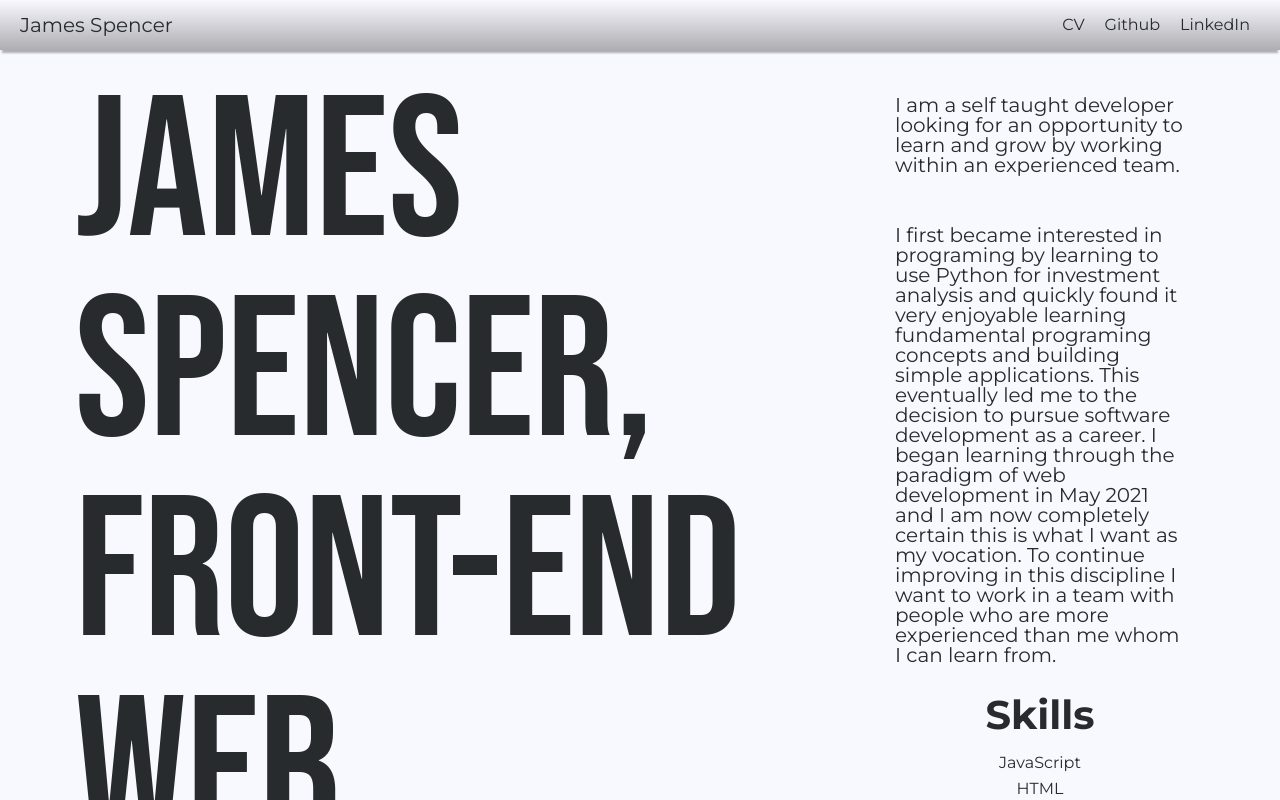
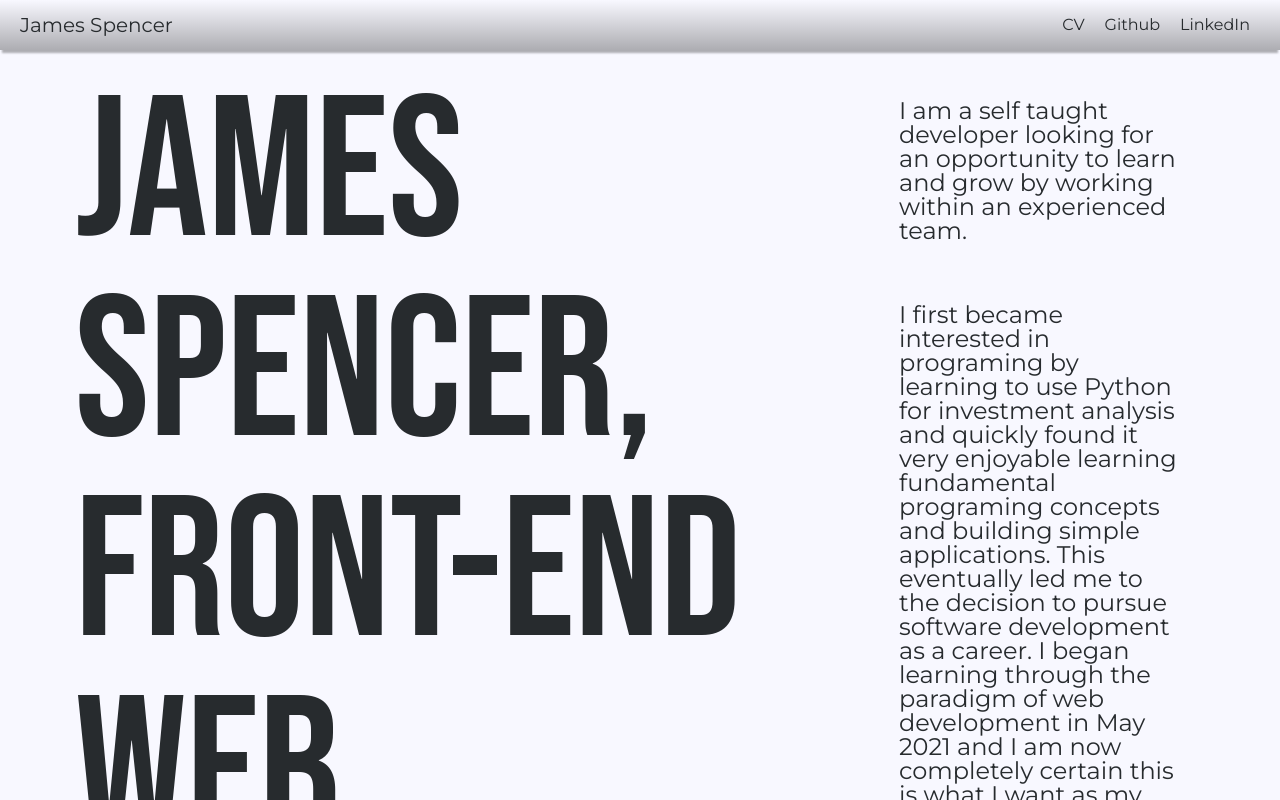
Before and after one commit to jkcswd/Portfolio-Website, a React (Create React App) app: page / in a window 1280 px wide. Shown: the top 800 px of the page. Built offline with nearby package versions, Linux system fonts and the light colour scheme.

Commit message:
Add margin, self allign, change to em

```diff
--- a/src/styles/Profile.css
+++ b/src/styles/Profile.css
@@ -1,20 +1,25 @@
+.Profile {
+  align-self: center;
+}
+
 .Profile p{
-  margin-bottom: 10px;
-  padding: 20px;
-  font-size: 20px;
+margin-bottom: 0.5em;
+padding: 1em;
+font-size: 1.5em;
 }
 
 .Profile ul {
   text-align: center;
-   margin-top: 20px;
+  margin-top: 1em;
 }
 
 .Profile li {
-   margin-bottom: 10px;
+  margin-bottom: 0.5em;
 }
 
 .Profile h2 {
-   font-size: 40px;
+  font-size: 2.5em;
   font-weight: bold;
   text-align: center;
+  margin-top: 3em;
 }
```
Lines whose indentation alone changed are shown as unchanged.
